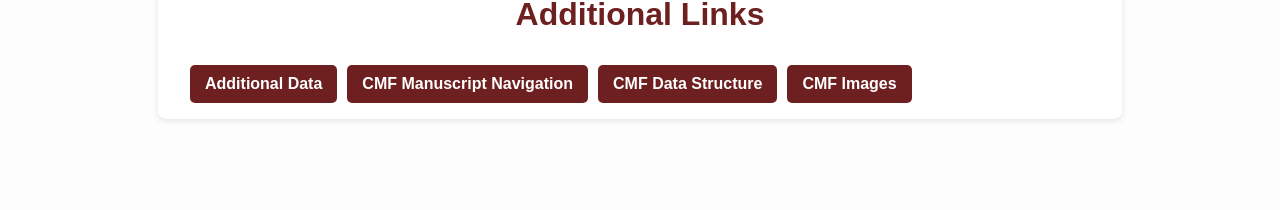
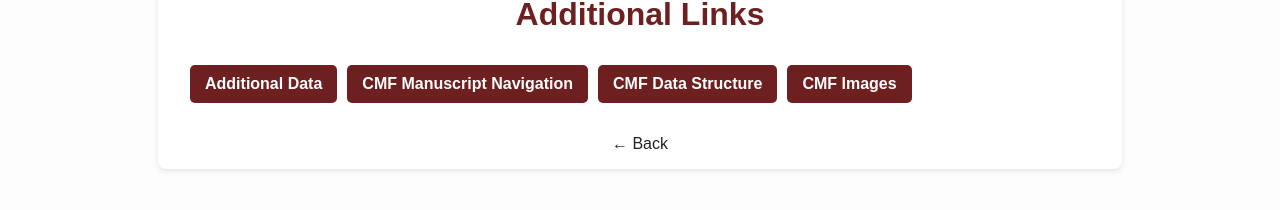
Before and after one commit to allen-otterstrom/CMF_data, a Jekyll site: the page built from get-data.md, in a window 1280 px wide. Shown: the part 635-845 px from the top of the page. Built offline with Jekyll 4.4.1, drawn with Linux system fonts in a browser that asks for light colours.

Commit message:
Update get-data.md

```diff
--- a/get-data.md
+++ b/get-data.md
@@ -66,6 +66,12 @@ title: Get the Data
   <a class="button" href="navigation.html">CMF Manuscript Navigation</a>
   <a class="button" href="data-structure.html">CMF Data Structure</a>
   <a class="button" href="search.html">CMF Images</a>
+</div>
+
+<div style="text-align: center; margin-top: 2em;">
+  <a href="javascript:window.history.back();" style="text-decoration: none; font-size: 1em; color: inherit; cursor: pointer;">
+    ← Back
+  </a>
 </div>
 
 <script>
```
